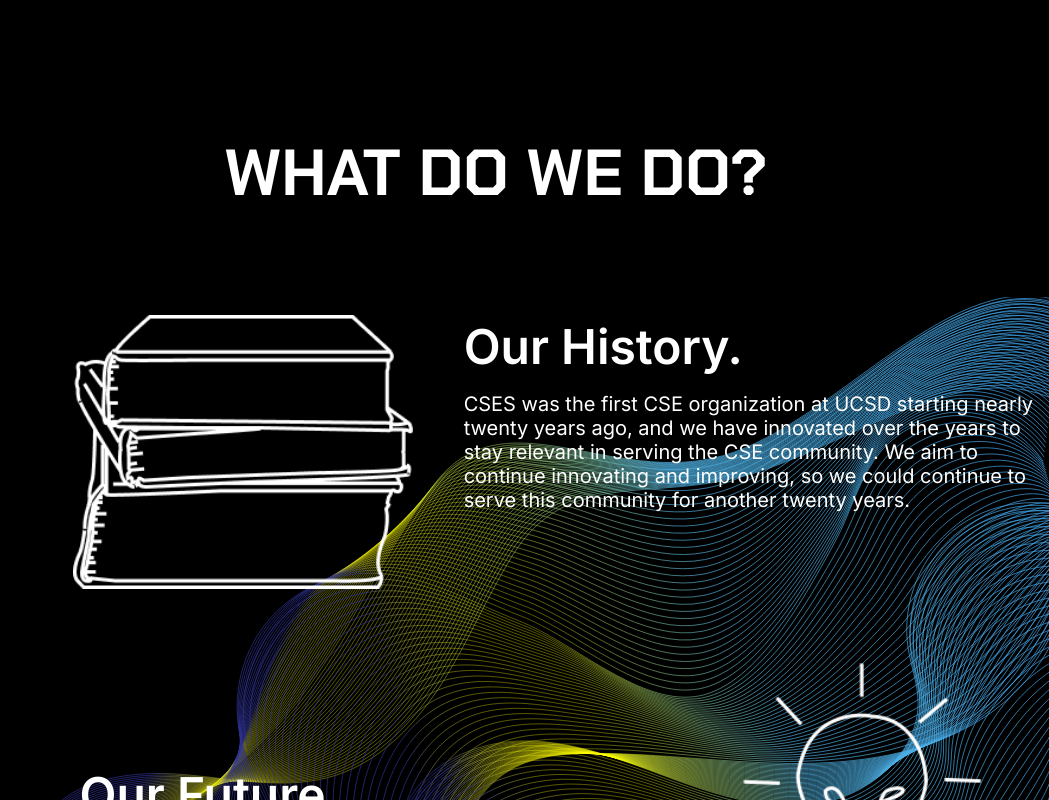
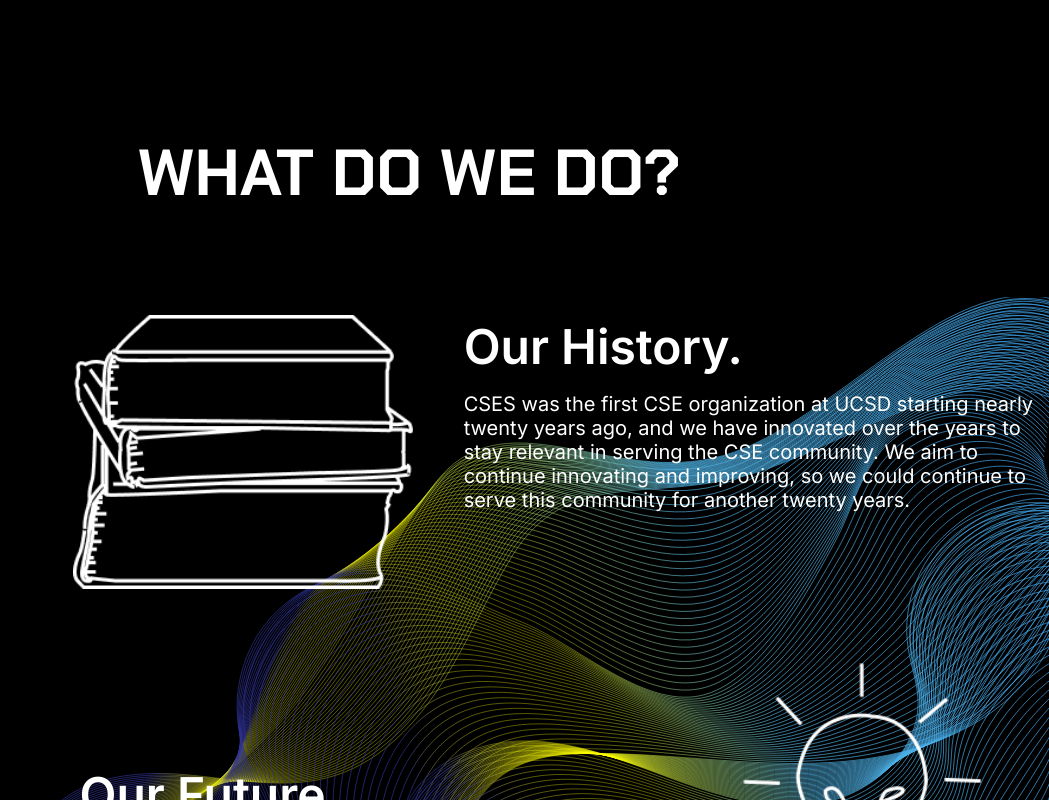
Before and after one commit to Will-Hsu/cses_webdev, a React (Create React App) app in the folder frontend/: page /about in a window 1280 px wide. Shown: the part 800-1600 px from the top of the page, without its empty margins (231-1280 px from the left). Built offline with nearby package versions, Linux system fonts and the light colour scheme.

Commit message:
update style of texts

```diff
--- a/frontend/src/components/About/About.tsx
+++ b/frontend/src/components/About/About.tsx
@@ -65,7 +65,7 @@ const About = () => {
           <Box
             sx={{
               ...styles.mainTitleMiddle,
-              display: 'flex',
+              textAlign: 'center',
             }}>
             WHAT DO WE DO?
           </Box>
@@ -177,7 +177,15 @@ const About = () => {
 
 
 
-        <h1 style={{ color: 'white', textAlign: 'center', marginTop: '8%' }}>MEET THE TEAM!</h1>
+        <Grid item xs={12} sm={4.5} md={5}>
+          <Box
+            sx={{
+              ...styles.mainTitleBottom,
+              textAlign: 'center'
+            }}>
+            MEET THE TEAM!
+          </Box>
+        </Grid>
         <Grid container sx={{ marginTop: '8%', display: 'flex', justifyContent: 'center' }}>
           <Grid item md={1.5}>
             <Button size="large" text="Category 1" onClick={() => console.log('click')} />
--- a/frontend/src/components/About/styles.ts
+++ b/frontend/src/components/About/styles.ts
@@ -55,7 +55,6 @@ export const aboutStyles = () => ({
     color: 'white',
     fontSize: 'clamp(20px, 8vw, 65px)',
     fontFamily: 'Chakra Petch',
-    marginLeft: { xs: '0%', sm: '3%', md: '35%' },
     marginTop: { xs: '8%', sm: '20%', md: '20%' },
     fontWeight: 700,
   },
@@ -140,7 +139,6 @@ export const aboutStyles = () => ({
     color: 'white',
     fontSize: 'clamp(20px, 8vw, 65px)',
     fontFamily: 'Chakra Petch',
-    marginLeft: { xs: '0%', sm: '3%', md: '35%' },
     marginTop: { xs: '8%', sm: '20%', md: '10%' },
     fontWeight: 700,
   },
```
